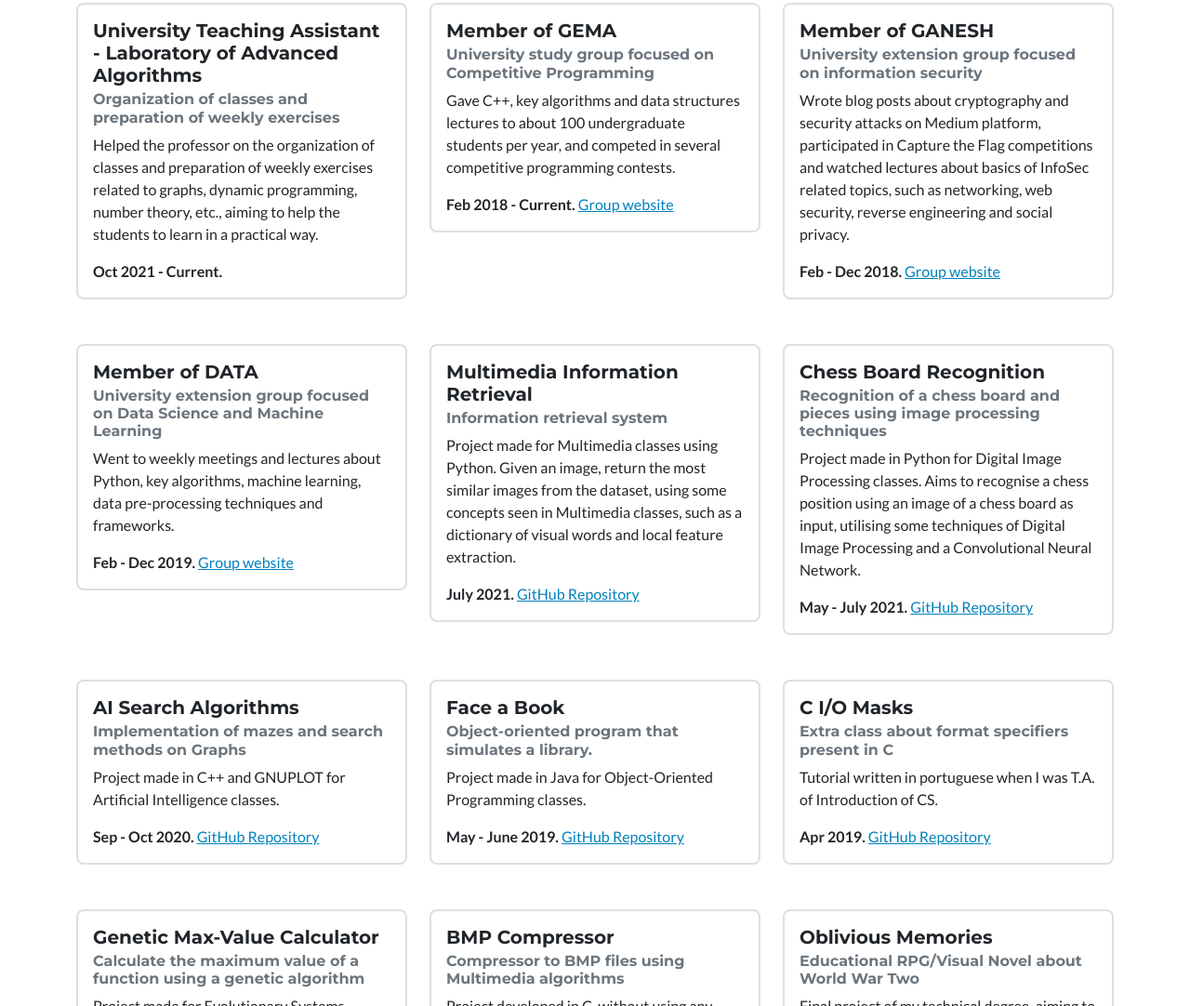
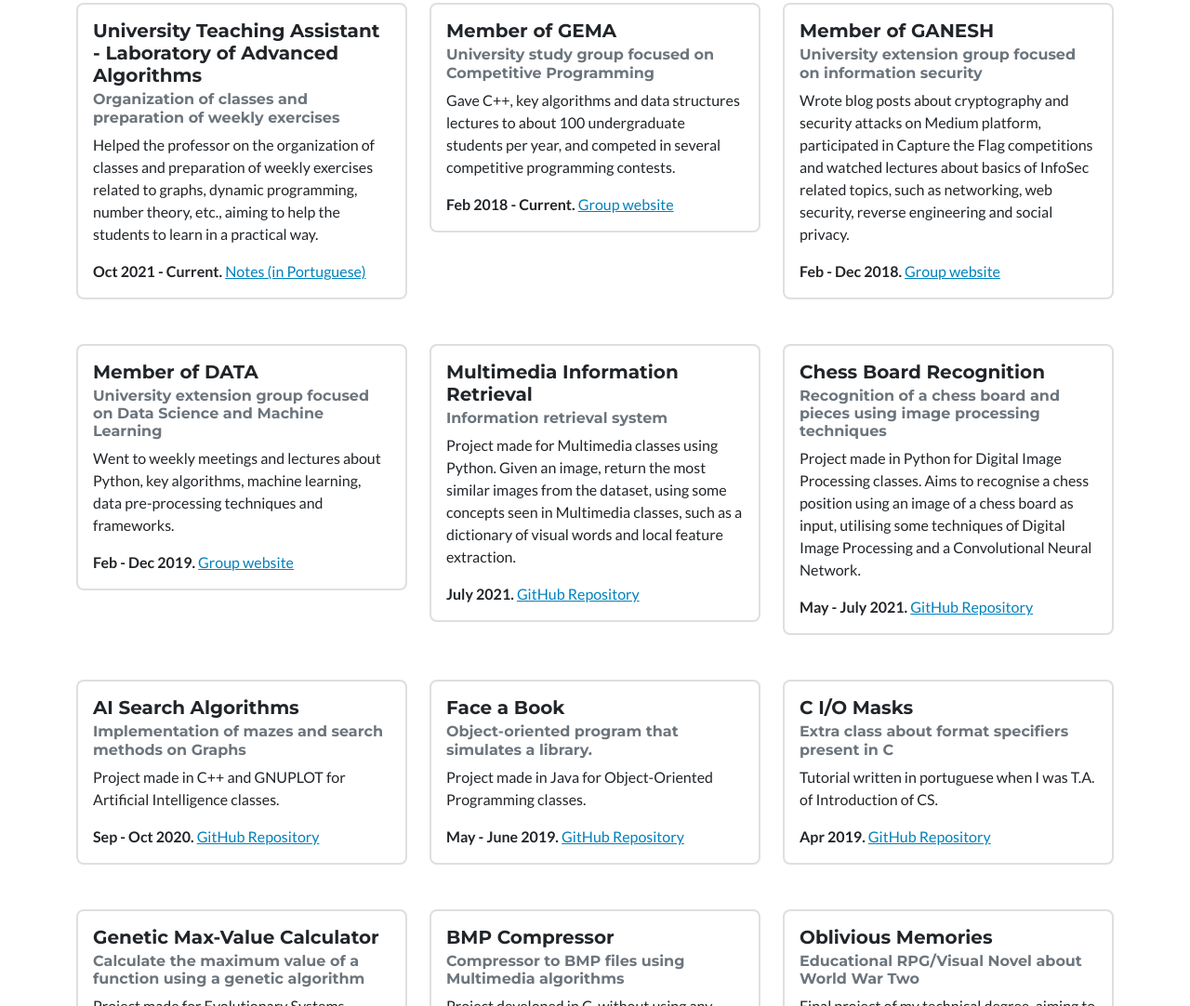
Before and after one commit to andrefakhoury/andrefakhoury.github.io, a plain HTML site: page index.html in a window 1280 px wide. Shown: the part 1549-2631 px from the top of the page at 93% size. Drawn offline with nearby package versions, Linux system fonts and the light colour scheme.

Commit message:
add notion lab adv alg

```diff
--- a/index.html
+++ b/index.html
@@ -132,6 +132,7 @@
                                 exercises related to graphs, dynamic programming, number theory, etc., aiming to help the students to
                                 learn in a practical way.</p>
                             <b>Oct 2021 - Current.</b>
+                            <a href="https://healthy-moonflower-c3d.notion.site/Lab-de-Algoritmos-Avan-ados-2-c9c143bbbf34415186789c0cc7f36274" class="card-link">Notes (in Portuguese)</a>
                         </div></div>
                     </div>
 
```
